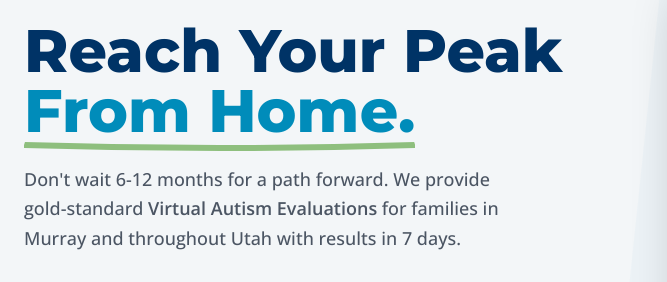
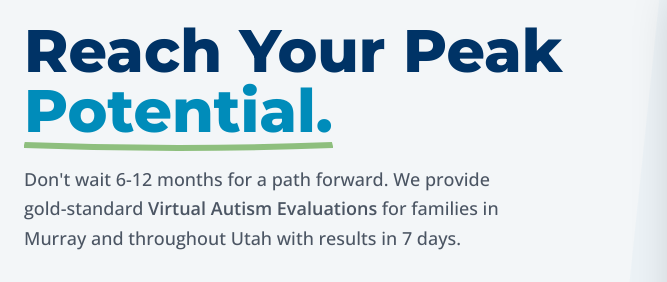
Before and after one commit to Shalom-Karr/On-Target-Autism-Testing, a plain HTML site: page virtual.html in a window 1280 px wide. Shown: the part 292-574 px from the top of the page, 0-667 px from the left. Drawn offline with nearby package versions, Linux system fonts and the light colour scheme.

Commit message:
Update virtual.html

```diff
--- a/virtual.html
+++ b/virtual.html
@@ -231,7 +231,7 @@
                         <h1 class="text-4xl md:text-5xl lg:text-6xl font-heading font-extrabold leading-tight mb-6 text-brand-navy">
                             Reach Your Peak<br>
                             <span class="text-brand-river relative">
-                                From Home.
+                                Potential.
                                 <svg class="absolute w-full h-3 -bottom-1 left-0 text-brand-green opacity-60" viewBox="0 0 100 10" preserveAspectRatio="none"><path d="M0 5 Q 50 10 100 5" stroke="currentColor" stroke-width="5" fill="none"/></svg>
                             </span>
                         </h1>
```
